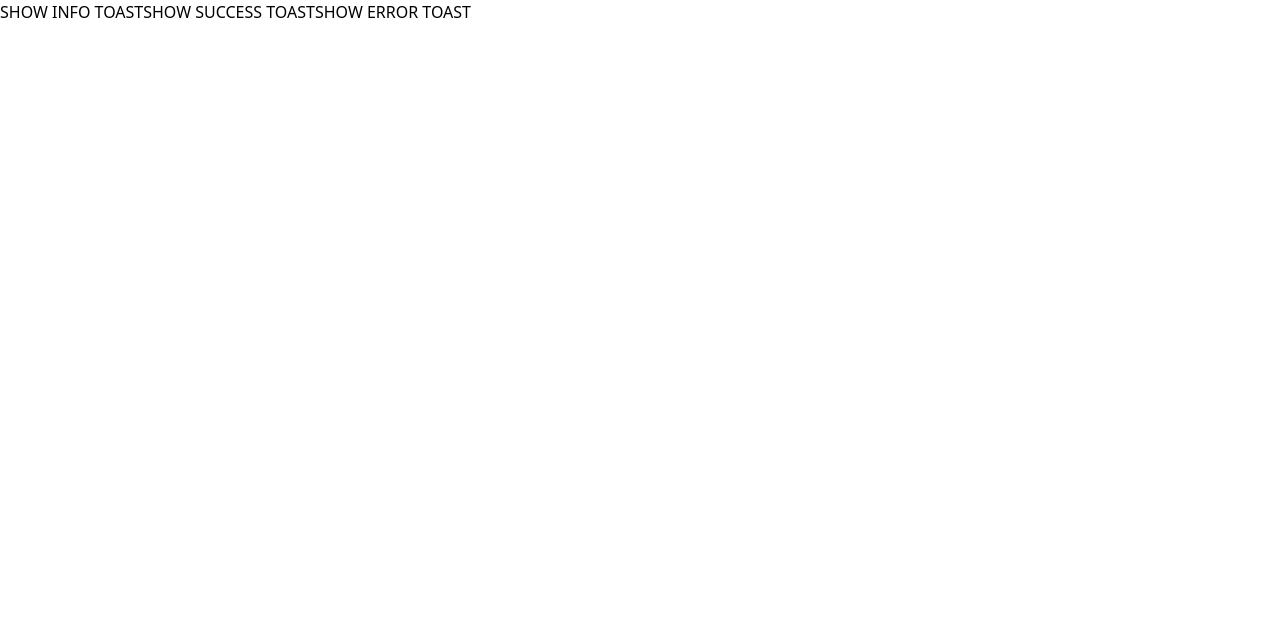
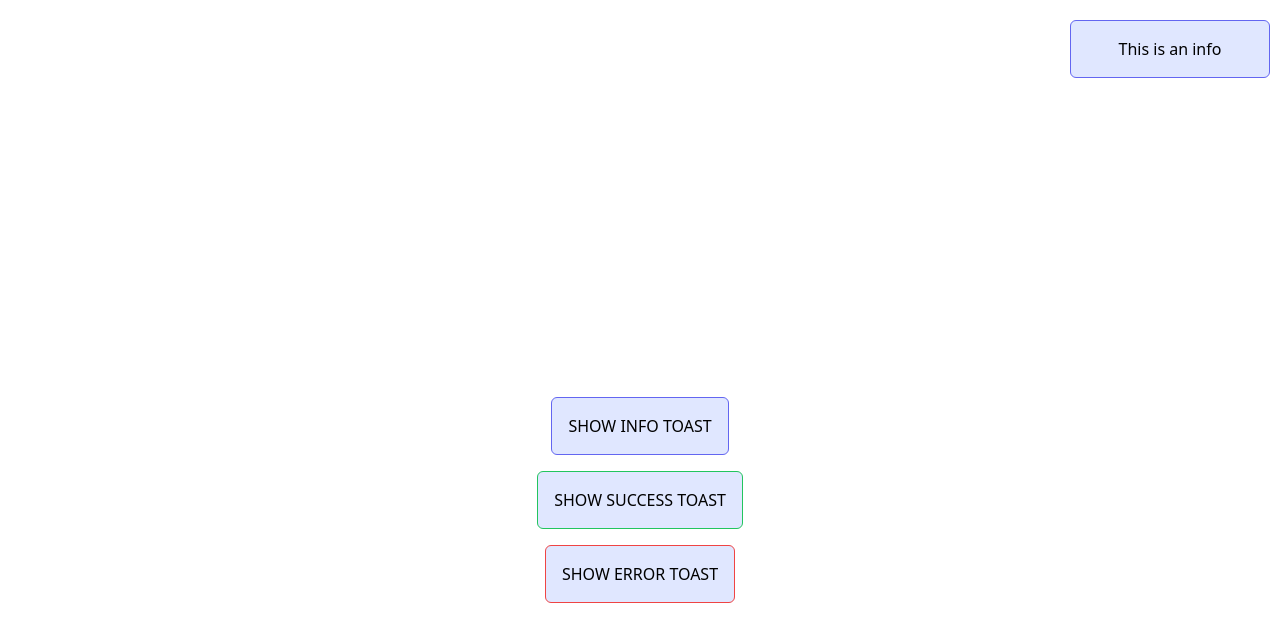
Before and after one commit to ChronicStone/VTEST-VUE-COMPOSITION-API, a Vue app: page / in a window 1280 px wide. Both pictures are taken after a click on the button "SHOW INFO TOAST". Shown: the top 642 px of the page. Built offline with nearby package versions, Linux system fonts and the light colour scheme.

Commit message:
almost done with all features
Signed-off-by: Aylon Spigel <aylon.spigel@gmail.com>

```diff
--- a/src/App.vue
+++ b/src/App.vue
@@ -1,20 +1,27 @@
 <template>
-  <div>
-    <button>
+  <div class="flex flex-col items-center justify-center gap-4 w-screen h-screen">
+    <button
+      class="p-4 bg-indigo-100 border border-solid border-indigo-500 rounded-md"
+      @click="showToast('This is an info', 'indigo')">
       SHOW INFO TOAST
     </button>
-
-    <button>
+    <button
+      class="p-4 bg-indigo-100 border border-solid border-green-500 rounded-md"
+      @click="showToast('This is a success', 'green')">
       SHOW SUCCESS TOAST
     </button>
-
-    <button>
+    <button
+      class="p-4 bg-indigo-100 border border-solid border-red-500 rounded-md"
+      @click="showToast('This is an error', 'red')">
       SHOW ERROR TOAST
     </button>
   </div>
 </template>
 
 <script setup lang="ts">
-  import { useToast } from './composables/useToast';
-  const toastApi = useToast()
+  import {inject} from 'vue';
+  import { showToastSymbol} from './constants/injectionKeys'
+
+  const showToast = inject(showToastSymbol) as Function
+
 </script>
--- a/src/components/ToastProvider.vue
+++ b/src/components/ToastProvider.vue
@@ -1,6 +1,87 @@
 <template>
-    <slot />
+    <div class="app-container">
+            <transition-group name="toast" tag="div" class="toast-channel">
+                <div v-for="toast in toasts"
+                     :class="`p-4 m-5 border border-solid border-${toast.bgcolor}-500 rounded-md bg-${toast.bgcolor}-100 toast-box`"
+                     :key="toast.id.toString()"
+                     :id="toast.id.toString()">
+                    {{ toast.toastmessage }}
+            </div>
+            </transition-group>
+        <div class="slots">
+            <slot />
+        </div>
+    </div>
 </template>
 
+
+
 <script setup lang="ts">
+    import { useToast } from '../composables/useToast'
+    import { provide } from 'vue'
+    import { showToastSymbol, toastArraySymbol } from '../constants/injectionKeys'
+
+    const { toasts, showToast } = useToast()
+
+    provide(toastArraySymbol, toasts)
+    provide(showToastSymbol, showToast)
+
 </script>
+
+<style >
+    .app-container {
+        background-color: #fff;
+        color: #000;
+        margin: 0;
+        padding: 0;
+        text-align: center;
+    }
+
+    .slots {
+        position: absolute;
+        top: 100px;
+        width: 100%;
+        z-index: 0;
+    }
+
+    .toast-channel {
+        position: relative;
+        width: 200px;
+        max-width: 300px;
+        margin-left: auto;
+        margin-right: 30px;
+        z-index: 5;
+    }
+
+   .toast-box {
+        position: relative;
+        display: block;
+        width: 200px;
+        color: #000;
+        z-index: 5;
+    }
+
+    .toast-move {
+        transition: transform 1.2s ease;
+    }
+
+    .toast-enter-active {
+        transition: all 1s ease-out;
+    }
+
+    .toast-leave-active {
+    transition: all 1s ease-out;
+    position: absolute;
+    }
+
+    .toast-enter-from, .toast-leave-to {
+        opacity: 0;
+        transform: translateX(200px);
+    }
+
+    .toast-enter-to, .toast-leave-from {
+        opacity: 1;
+        transform: translateX(0);
+    }
+
+  </style>
--- a/src/composables/useToast.ts
+++ b/src/composables/useToast.ts
@@ -1,3 +1,27 @@
-export function useToast() {
+import { ref, onMounted } from 'vue'
+import {ToastArr} from '../types'
 
+
+export const useToast = () => {
+  const timer = ref(null as any)
+  const toasts = ref([] as ToastArr[])
+
+  const showToast = (message: string, bgcolor: string) => {
+    const id = Math.random() * 10000
+    toasts.value.push({toastmessage: message, bgcolor: bgcolor, id: id})
+    timer.value = setTimeout(() => {
+      toasts.value = toasts.value.filter( (toast => toast.id !== id))
+    }, 3000)
+  }
+
+  onMounted(() => {
+    return () => {
+      clearTimeout(timer.value)
+    }
+  })
+
+  return {
+    toasts,
+    showToast,
+  }
 }
--- a/src/constants/injectionKeys.ts
+++ b/src/constants/injectionKeys.ts
@@ -0,0 +1,2 @@
+export const toastArraySymbol = Symbol()
+export const showToastSymbol = Symbol()
--- a/src/main.ts
+++ b/src/main.ts
@@ -2,4 +2,5 @@ import { createApp } from 'vue'
 import AppProvider from './AppProvider.vue'
 import 'virtual:windi.css'
 
+
 createApp(AppProvider).mount('#app')
--- /dev/null
+++ b/src/types.ts
@@ -0,0 +1,3 @@
+
+
+export type ToastArr = {id: number, bgcolor: string, toastmessage: string}
```
Also changed, not shown: 1 other file (tests, documents, lock files or other folders).
